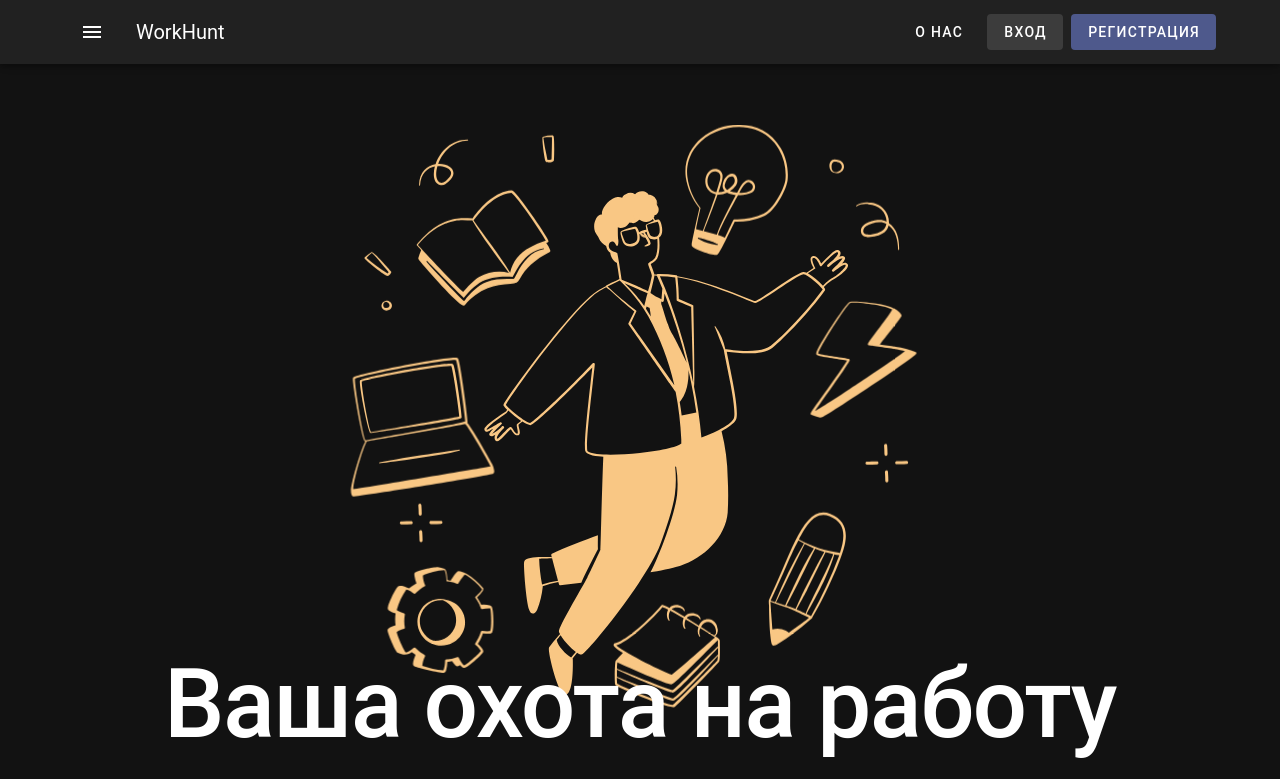
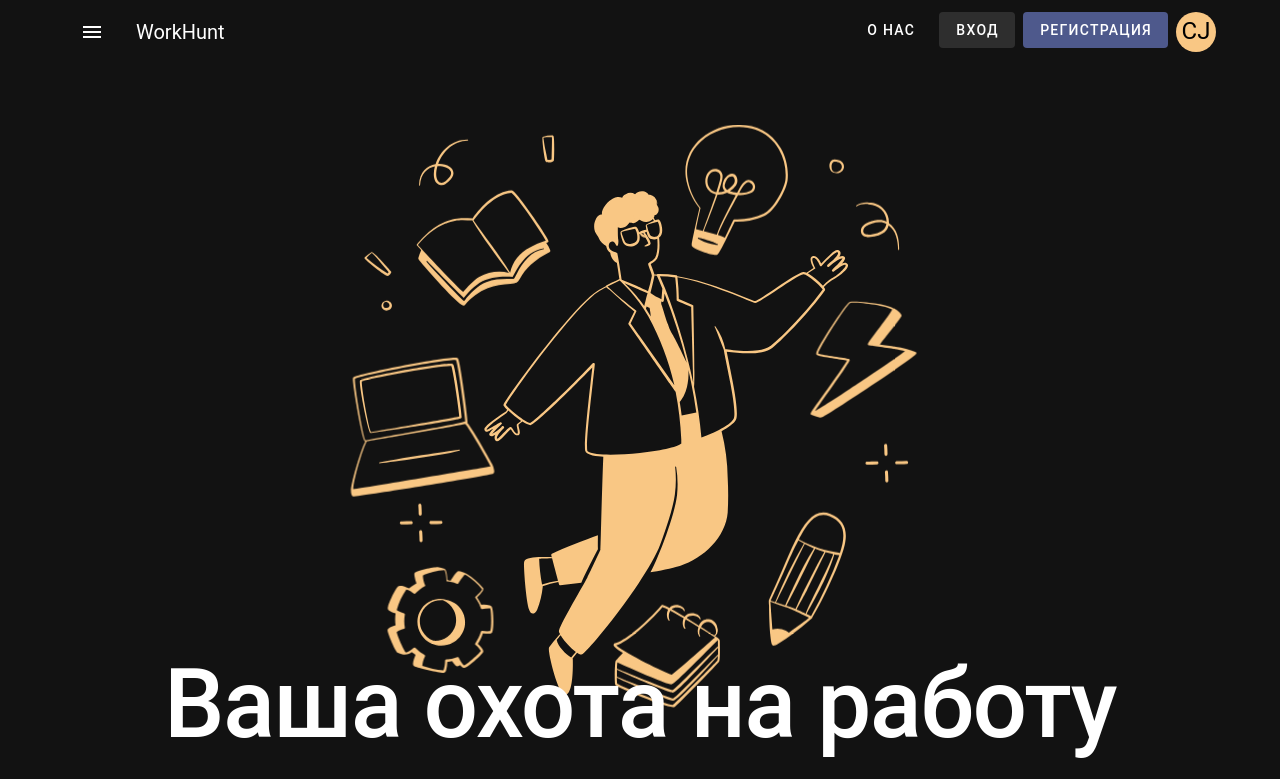
Before and after one commit to mon1gol/Work-Hunter-Frontend, a Vue app in the folder work_hunter/: page / in a window 1280 px wide. Shown: the top 779 px of the page. Built offline with nearby package versions, Linux system fonts and the light colour scheme; a small style sheet from the web is missing.

Commit message:
change homepage and profile buttons

```diff
--- a/work_hunter/src/components/Header.vue
+++ b/work_hunter/src/components/Header.vue
@@ -1,17 +1,23 @@
 <template>
   <v-app-bar
     class="px-16"
-    color="none"
+    color="transparent"
+    scroll-behavior="hide"
+    scroll-threshold="500"
+    :elevation="0"
   >
     <template #prepend>
       <v-app-bar-nav-icon />
     </template>
     <v-app-bar-title class="cursor-pointer" color="primary"><router-link class="text-decoration-none text-white" to="/">WorkHunt</router-link></v-app-bar-title>
 
-    <div>
+    <div class="d-flex flex-columns ga-2">
       <v-btn plain to="/about">О нас</v-btn>
-      <v-btn class="mx-2" text to="/auth/login" variant="tonal">Вход</v-btn>
-      <v-btn color="primary" text to="/auth/signup" variant="flat">Регистрация</v-btn>
+      <v-btn text to="/auth/login" variant="tonal">Вход</v-btn>
+      <v-btn class="button-gradient" color="primary" text to="/auth/signup" variant="flat">Регистрация</v-btn>
+      <v-avatar @click="$router.push('/user/profile')" color="accent" class="cursor-pointer">
+        <span class="text-h5">CJ</span>
+      </v-avatar>
     </div>
   </v-app-bar>
 </template>
--- a/work_hunter/src/components/HelloWorld.vue
+++ b/work_hunter/src/components/HelloWorld.vue
@@ -27,7 +27,7 @@
             <h1 class="text-h2 text-black mb-10">Продвигайте свои услуги</h1>
             <div class="text-body-1 text-black mb-16">Lorem ipsum dolor sit amet consectetur adipisicing elit. Officiis at dolorum optio commodi obcaecati placeat nisi perferendis ullam dolore vitae inventore, nostrum cum! Eligendi fugiat tempora maxime. Tempore, nihil saepe.</div>
           </div>
-          <v-btn size="large" color="primary" class="w-50" text to="/auth/signup">Начать работу</v-btn>
+          <v-btn size="large" color="primary" class="w-50 button-gradient" text to="/auth/signup">Начать работу</v-btn>
         </v-col>
         <v-col cols="6" class="">
           <v-img src="../assets/homepage_pc.svg"></v-img>
@@ -53,7 +53,7 @@
           <h1 class="text-h2 mb-10">Начните сейчас</h1>
           <div class="text-body-1 mb-16">Lorem ipsum dolor sit amet consectetur adipisicing elit. Officiis at dolorum optio commodi obcaecati placeat nisi perferendis ullam dolore vitae inventore, nostrum cum! Eligendi fugiat tempora maxime. Tempore, nihil saepe.</div>
         </div>
-        <v-btn size="large" color="primary" class="w-50" text to="/auth/signup">Начать работу</v-btn>
+        <v-btn size="large" color="primary" class="w-50 button-gradient" text to="/auth/signup">Начать работу</v-btn>
       </v-col>
     </v-row>
   </v-container>
--- a/work_hunter/src/pages/user/profile.vue
+++ b/work_hunter/src/pages/user/profile.vue
@@ -1,25 +1,21 @@
 <template>
   <v-container class="mt-10">
-    <!-- Карточка профиля -->
     <v-card elevation="6" rounded="lg" class="pa-6">
-      <!-- Заголовок -->
+
       <div class="d-flex align-center justify-space-between flex-wrap mb-6">
         <h2 class="text-h5 font-weight-bold">Профиль пользователя</h2>
-        <v-btn color="primary" prepend-icon="mdi-account-edit">Редактировать</v-btn>
+        <v-btn color="accent" prepend-icon="mdi-account-edit">Редактировать</v-btn>
       </div>
 
-      <!-- Информация о пользователе -->
       <v-row>
-        <!-- Левая колонка - фото и основная информация -->
         <v-col cols="12" md="4" class="d-flex flex-column align-center">
-          <v-avatar size="128" color="primary" class="mb-4">
+          <v-avatar size="128" color="accent" class="mb-4">
             <img :src="user.avatar || 'https://via.placeholder.com/128'"  alt="Фото профиля" />
           </v-avatar>
           <h3 class="text-h6 text-center">{{ user.name }}</h3>
           <p class="text-caption text-center text-grey-darken-1">{{ user.email }}</p>
         </v-col>
 
-        <!-- Правая колонка - дополнительная информация -->
         <v-col cols="12" md="8">
           <v-tabs v-model="tab" bg-color="transparent">
             <v-tab value="about">Обо мне</v-tab>
@@ -27,7 +23,6 @@
           </v-tabs>
 
           <v-window v-model="tab">
-            <!-- Обо мне -->
             <v-window-item value="about">
               <v-list lines="two" density="comfortable">
                 <v-list-item title="Имя" :subtitle="user.name" />
@@ -37,7 +32,6 @@
               </v-list>
             </v-window-item>
 
-            <!-- Настройки -->
             <v-window-item value="settings">
               <v-form @submit.prevent="saveSettings">
                 <v-switch v-model="user.notifications" label="Уведомления"></v-switch>
@@ -53,9 +47,9 @@
 </template>
 
 <script setup>
-  import { ref } from 'vue'
+import { ref } from 'vue'
 
-// Данные пользователя (можно получать с бэкенда)
+
 const user = ref({
   name: 'Александр Иванов',
   email: 'alex@example.com',
@@ -66,10 +60,8 @@ const user = ref({
   darkMode: false
 })
 
-// Текущий активный таб
 const tab = ref('about')
 
-// Метод сохранения настроек
 const saveSettings = () => {
   alert('Настройки сохранены!')
 }
--- a/work_hunter/src/styles/settings.scss
+++ b/work_hunter/src/styles/settings.scss
@@ -8,3 +8,7 @@
 // @use 'vuetify/settings' with (
 //   $color-pack: false
 // );
+
+.button-gradient{
+    background-image: linear-gradient(90deg,#8e0bf1 60%, #4859a7 100%);
+}
```
